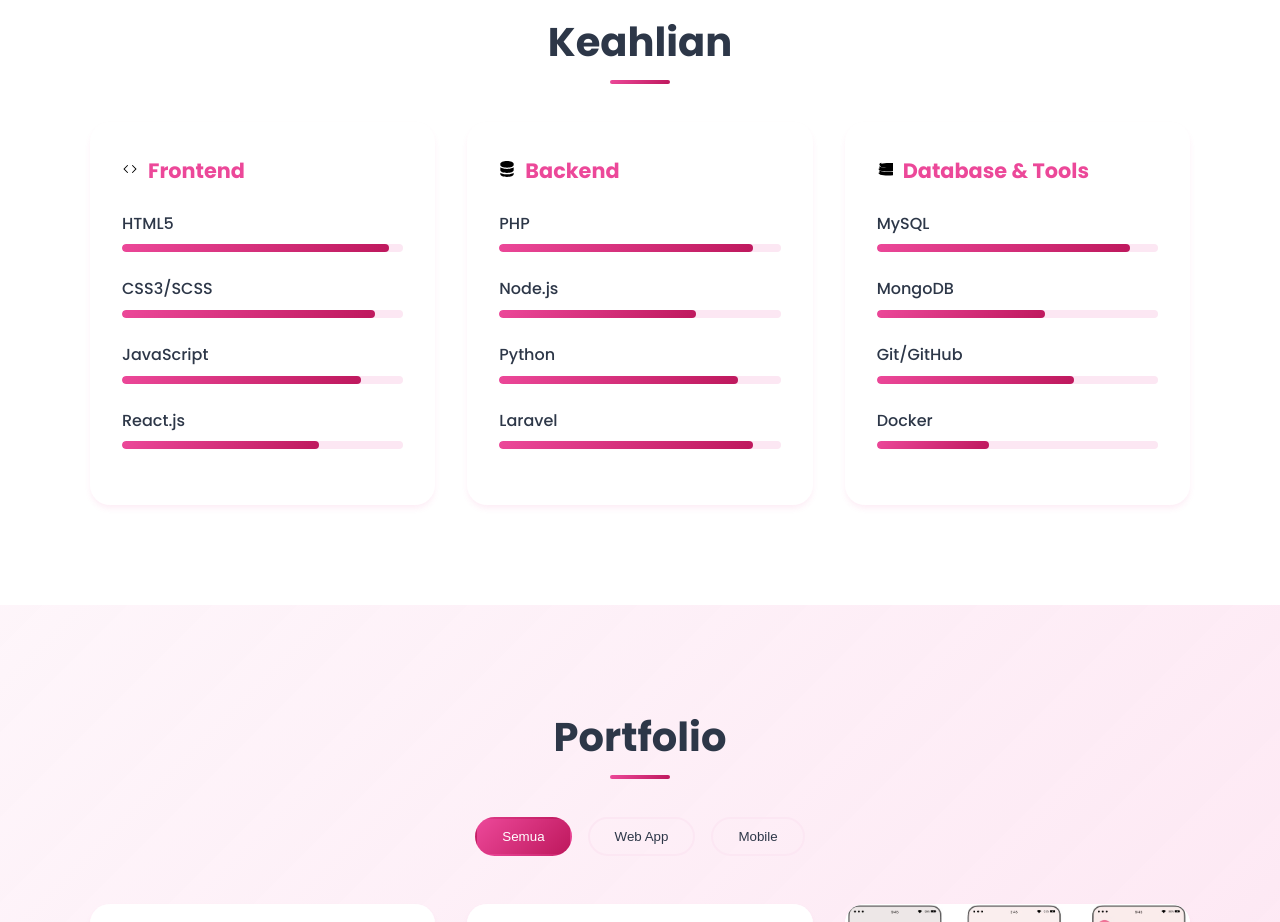
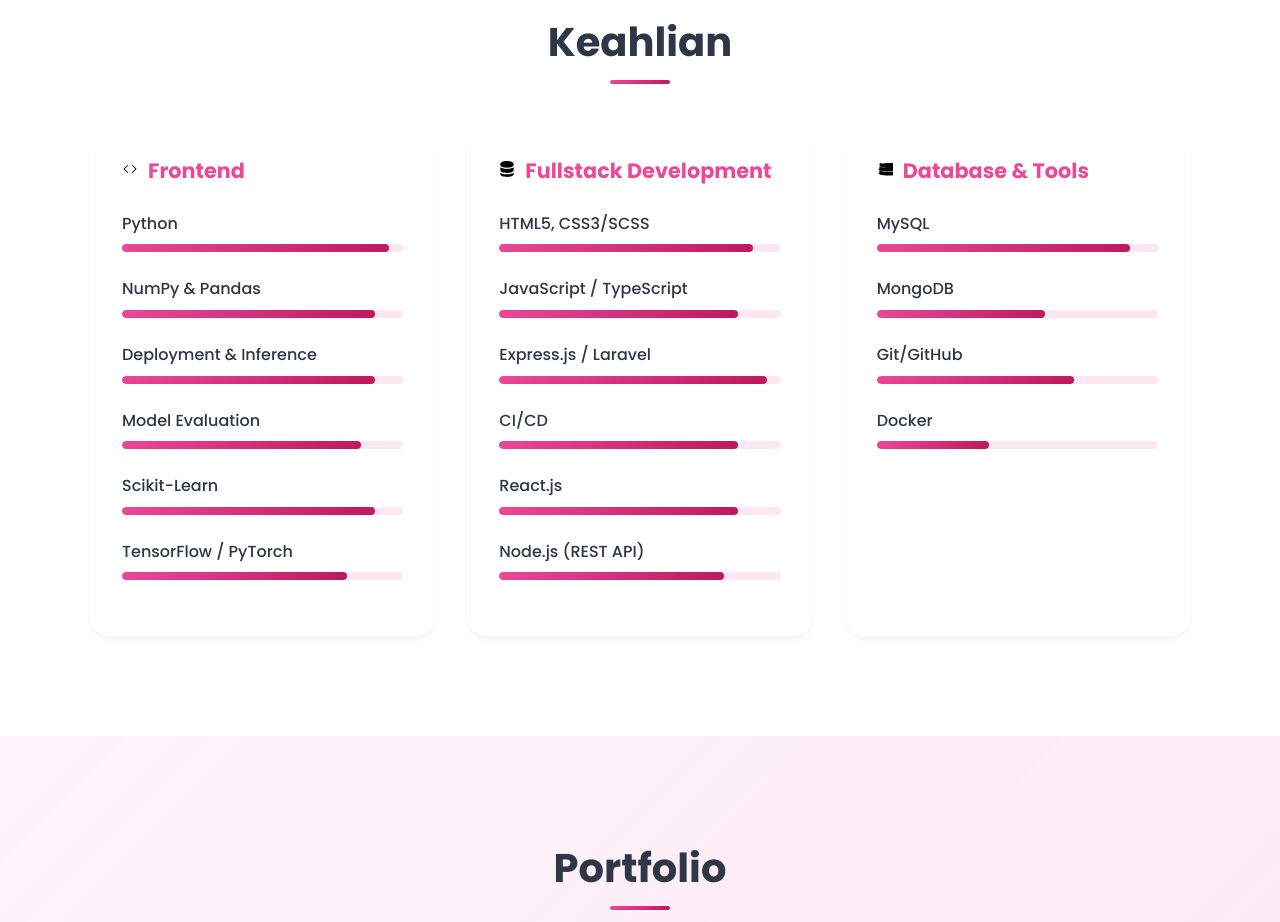
Before and after one commit to rafikary/PortfolioRafikaRy, a plain HTML site: page index.html in a window 1280 px wide. Shown: the part 2120-3042 px from the top of the page. Drawn offline with nearby package versions, Linux system fonts and the light colour scheme.

Commit message:
Update index and styles

```diff
--- a/css/style.css
+++ b/css/style.css
@@ -427,32 +427,6 @@ body {
     background: var(--gradient-primary);
     background-clip: padding-box;
     z-index: -1;
-}
-
-.scroll-indicator {
-    position: absolute;
-    bottom: 30px;
-    left: 50%;
-    transform: translateX(-50%);
-    animation: bounce 2s infinite;
-    text-align: center;
-}
-
-.scroll-indicator p {
-    margin-top: 10px;
-    font-size: 12px;
-    color: var(--text-muted);
-    font-weight: 500;
-}
-
-.scroll-indicator i {
-    animation: bounce-icon 1.5s infinite;
-    margin-right: 5px;
-}
-
-@keyframes bounce-icon {
-    0%, 100% { transform: translateY(0); }
-    50% { transform: translateY(-3px); }
 }
 
 .mouse {
@@ -1729,7 +1703,6 @@ section {
 /* Print Styles */
 @media print {
     .navbar,
-    .scroll-indicator,
     .back-to-top,
     #particles-js,
     .social-links,
--- a/index.html
+++ b/index.html
@@ -158,19 +158,67 @@ Saya mahasiswa aktif Universitas Airlangga yang suka banget dengan dunia teknolo
                         <h3><i class="fa fa-code"></i> Frontend</h3>
                         <div class="skill-list">
                             <div class="skill-item">
-                                <span>HTML5</span>
+                                <span>Python</span>
                                 <div class="skill-bar">
                                     <div class="skill-progress" data-width="95%"></div>
                                 </div>
                             </div>
                             <div class="skill-item">
-                                <span>CSS3/SCSS</span>
+                                <span>NumPy & Pandas</span>
                                 <div class="skill-bar">
                                     <div class="skill-progress" data-width="90%"></div>
                                 </div>
                             </div>
                             <div class="skill-item">
-                                <span>JavaScript</span>
+                                <span>Deployment & Inference</span>
+                                <div class="skill-bar">
+                                    <div class="skill-progress" data-width="90%"></div>
+                                     </div>
+                            </div>
+                            <div class="skill-item">
+                                <span>Model Evaluation</span>
+                                <div class="skill-bar">
+                                    <div class="skill-progress" data-width="85%"></div>
+                                </div>
+                            </div>
+                            <div class="skill-item">
+                                <span>Scikit-Learn</span>
+                                <div class="skill-bar">
+                                    <div class="skill-progress" data-width="90%"></div>
+                                </div>
+                            </div>
+                            <div class="skill-item">
+                                <span>TensorFlow / PyTorch</span>
+                                <div class="skill-bar">
+                                    <div class="skill-progress" data-width="80%"></div>
+                                </div>
+                            </div>
+                        </div>
+                    </div>
+
+                    <div class="skill-category" data-aos="fade-up" data-aos-delay="200">
+                        <h3><i class="fa fa-server"></i> Fullstack Development</h3>
+                        <div class="skill-list">
+                            <div class="skill-item">
+                                <span>HTML5, CSS3/SCSS</span>
+                                <div class="skill-bar">
+                                    <div class="skill-progress" data-width="90%"></div>
+                                </div>
+                            </div>
+                            <div class="skill-item">
+                                <span>JavaScript / TypeScript</span>
+                                <div class="skill-bar">
+                                    <div class="skill-progress" data-width="85%"></div>
+                                </div>
+                            </div>
+                            <div class="skill-item">
+                                <span>Express.js / Laravel</span>
+                                <div class="skill-bar">
+                                    <div class="skill-progress" data-width="95%"></div>
+                                </div>
+                            </div>
+                            <div class="skill-item">
+                                <span>CI/CD</span>
                                 <div class="skill-bar">
                                     <div class="skill-progress" data-width="85%"></div>
                                 </div>
@@ -178,37 +226,13 @@ Saya mahasiswa aktif Universitas Airlangga yang suka banget dengan dunia teknolo
                             <div class="skill-item">
                                 <span>React.js</span>
                                 <div class="skill-bar">
-                                    <div class="skill-progress" data-width="70%"></div>
-                                </div>
-                            </div>
-                        </div>
-                    </div>
-
-                    <div class="skill-category" data-aos="fade-up" data-aos-delay="200">
-                        <h3><i class="fa fa-server"></i> Backend</h3>
-                        <div class="skill-list">
-                            <div class="skill-item">
-                                <span>PHP</span>
-                                <div class="skill-bar">
-                                    <div class="skill-progress" data-width="90%"></div>
-                                </div>
-                            </div>
-                            <div class="skill-item">
-                                <span>Node.js</span>
-                                <div class="skill-bar">
-                                    <div class="skill-progress" data-width="70%"></div>
-                                </div>
-                            </div>
-                            <div class="skill-item">
-                                <span>Python</span>
-                                <div class="skill-bar">
                                     <div class="skill-progress" data-width="85%"></div>
                                 </div>
                             </div>
                             <div class="skill-item">
-                                <span>Laravel</span>
+                                <span>Node.js (REST API)</span>
                                 <div class="skill-bar">
-                                    <div class="skill-progress" data-width="90%"></div>
+                                    <div class="skill-progress" data-width="80%"></div>
                                 </div>
                             </div>
                         </div>
```
Also changed, not shown: assets/profile.jpg, 4 other files.
